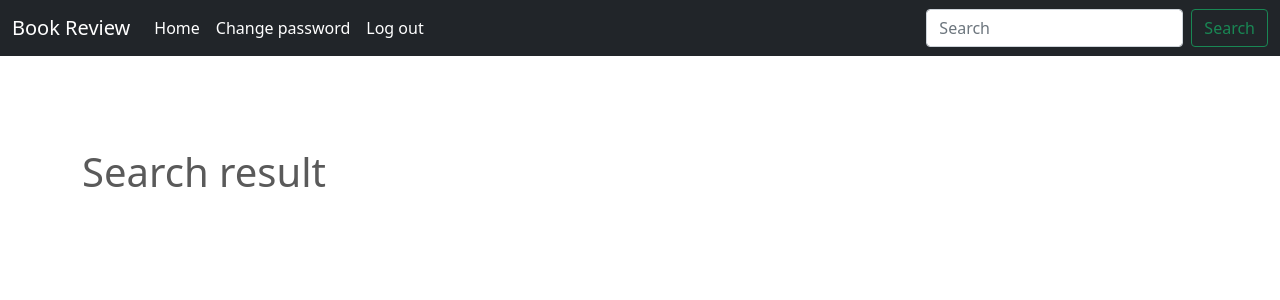
After one commit to ktruong29/Book-Review, a Flask app: template templates/result.html in a window 1280 px wide. The commit adds this page. Shown: the top 300 px of the page. Run offline with Flask 2, Linux system fonts and the light colour scheme; the template is opened without the code that fills it, so the values that code supplies are empty; some libraries are stand-ins or nearby versions.

Commit message:
Shelly: added search function + result.html

```diff
--- a/app.py
+++ b/app.py
@@ -341,5 +341,19 @@ def edit_comment(commentID):
         error = "Not found!"
     return render_template('edit_book.html', comment=comment, error=error)
 
+@app.route('/result', methods=['GET', 'POST'])
+@login_required
+def search_result():
+    if request.method == "POST" and len(request.form['search']) > 0:
+        search = request.form['search']
+        cursor  = db.cursor()
+        search_result    = cursor.execute("SELECT * FROM BOOK WHERE Title or AuthorName LIKE %s", ('%' + search + '%'))
+        search_result    = cursor.fetchall()
+        cursor.close()
+        gc.collect()
+        return render_template('result.html', results=search_result)
+    else:
+        return redirect('/dashboard')
+
 if __name__ == "__main__":
     app.run(debug=True)
--- a/templates/dashboard_base.html
+++ b/templates/dashboard_base.html
@@ -42,8 +42,8 @@
               <a class="nav-link active" href="/logout">Log out</a>
             </li>
           </ul>
-          <form class="d-flex">
-            <input class="form-control me-2" type="search" placeholder="Search" aria-label="Search">
+          <form class="d-flex" action="/result" method="POST">
+            <input class="form-control me-2" type="search" placeholder="Search" id="search" name="search" aria-label="Search">
             <button class="btn btn-outline-success" type="submit">Search</button>
           </form>
         </div>
--- /dev/null
+++ b/templates/result.html
@@ -0,0 +1,25 @@
+{% extends 'dashboard_base.html' %} {% block head %}
+<title>Search result</title>
+{% endblock %} {% block body %}
+<main>
+    <div class="container marketing" style="padding-top:100px">
+        <h1>Search result</h1>
+        {% for result in results %}
+             <hr class="featurette-divider">
+        <!-- Book titles + images + books features -->
+        <div class="row featurette">
+            <div class="col-md-7">
+                <h2 class="featurette-heading"> {{ result[1] }}</h2>
+                <p class="lead">{{ result[3] }}</p>
+                <p> {{ result[2] }}</p>
+                <small><a href="{{ result[5] }}" target="_blank">Click here</a> to purchase this book</small>
+            </div>
+            <div class="col-md-4">
+            <a href="/dashboard/books/{{ result[0] }}"><img src="/static/images/{{ result[6] }}" alt="Jumping" width="400" height="500" class="rounded mx-auto d-block"></a>
+            </div>
+        </div>
+        {% endfor %}
+    </div>
+</main>
+
+{% endblock %}
```
